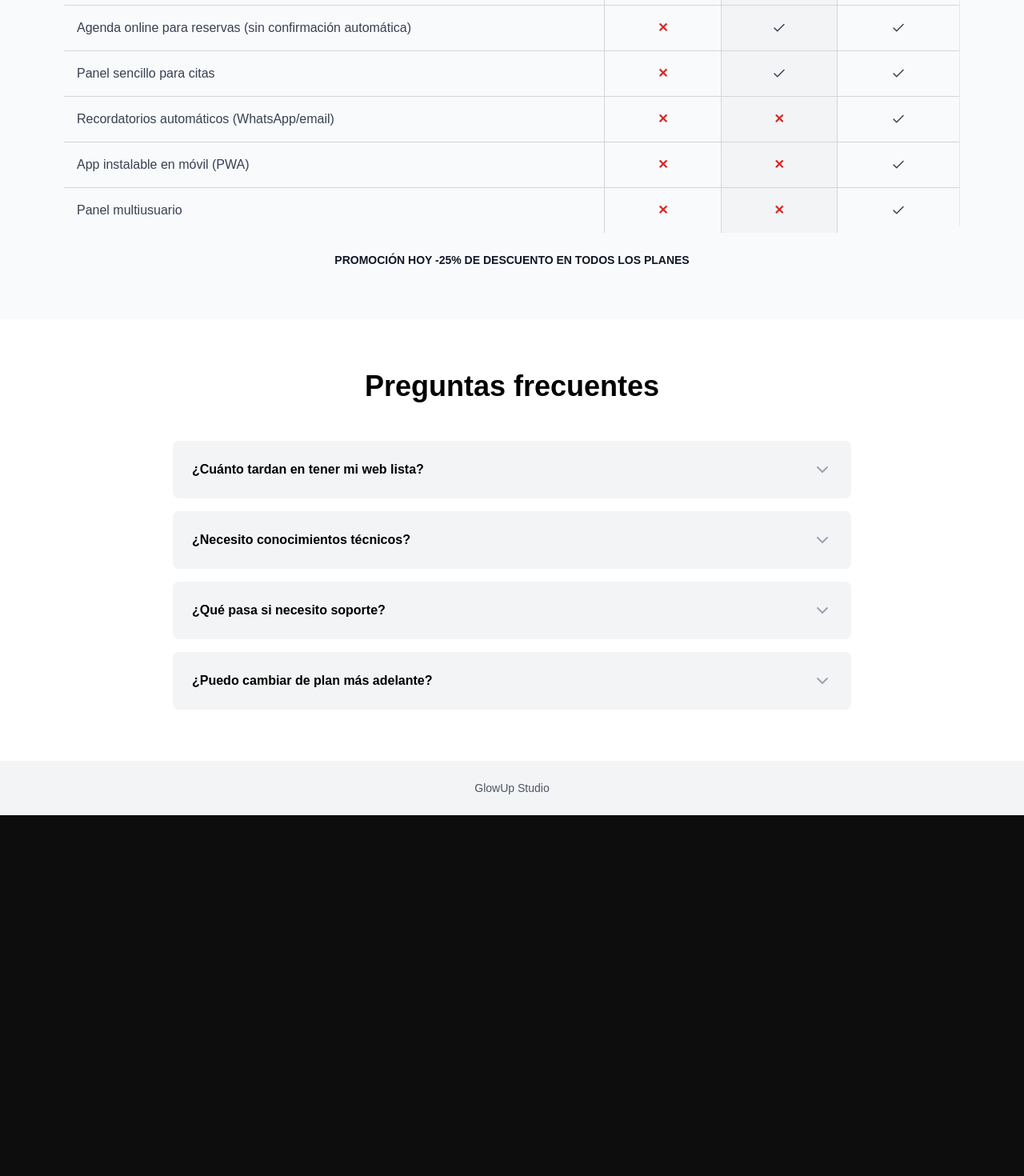
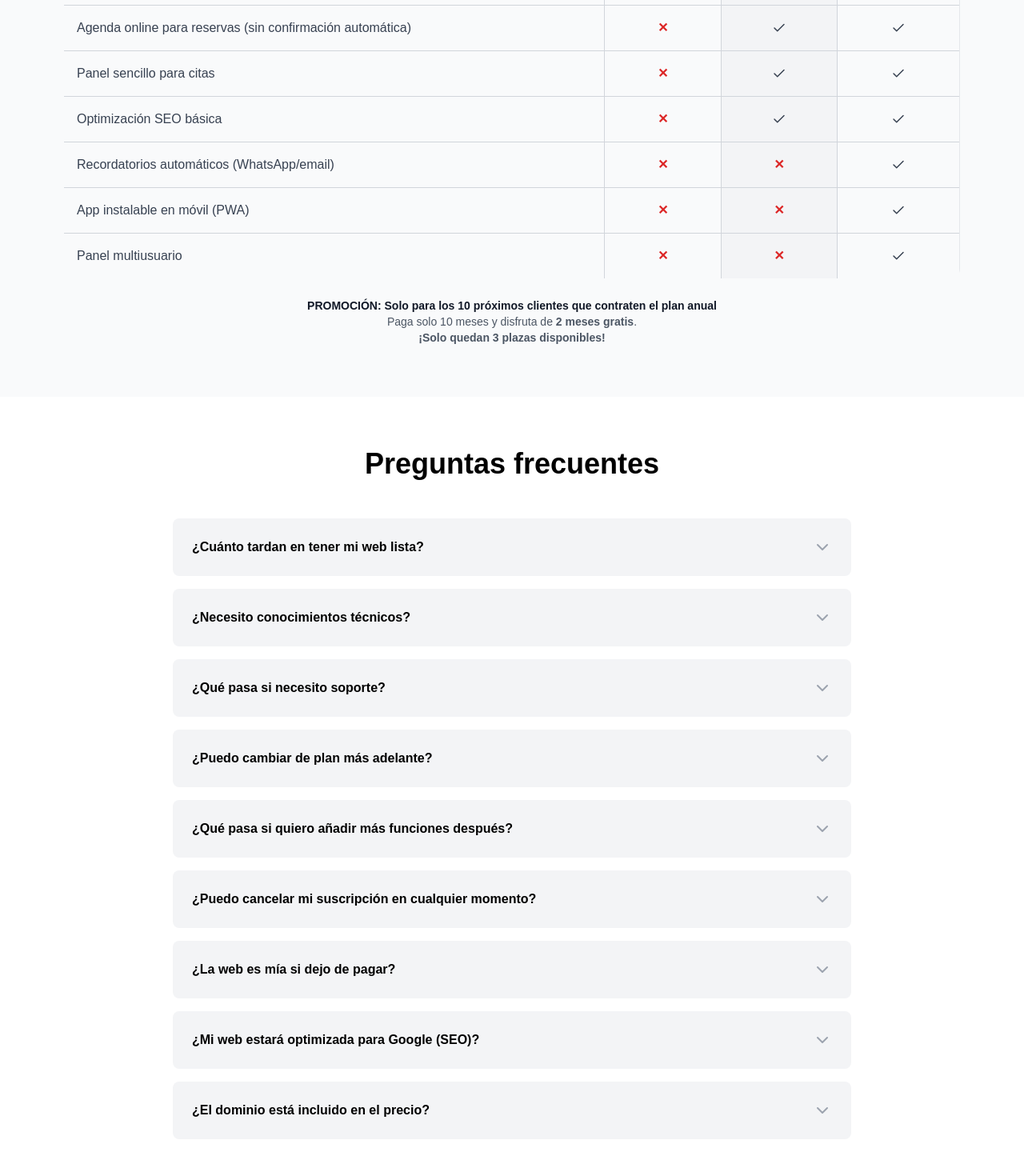
Before and after one commit to GlowUpStudio/glowupstudio-landing, a React (Vite) app: page / in a window 1280 px wide. Shown: the part 3540-5010 px from the top of the page at 80% size. Before the commit the page ends 4559 px from the top, so only its background shows below. Built offline with nearby package versions, Linux system fonts and the light colour scheme.

Commit message:
añadido varias cosas y faqs

```diff
--- a/src/components/PricingTable.tsx
+++ b/src/components/PricingTable.tsx
@@ -7,17 +7,17 @@ interface PricingTableProps {
 }
 
 const precios = {
-  mensual: { basico: "20€", pro: "40€", premium: "80€" },
+  mensual: { basico: "24,99€", pro: "49,99€", premium: "89,99€" },
   anual: {
-    basico: "200€ (16€/mes)",
-    pro: "400€ (33€/mes)",
-    premium: "850€ (71€/mes)",
+    basico: "249€ (20,75€/mes)",
+    pro: "499€ (41,58€/mes)",
+    premium: "949€ (79,08€/mes)",
   },
 };
 
 const setup = {
-  basico: "399€",
-  pro: "549€",
+  basico: "199€",
+  pro: "399€",
   premium: "1190€",
 };
 
@@ -82,6 +82,7 @@ export default function PricingTable({ billingCycle }: PricingTableProps) {
             "Formulario de contacto o WhatsApp",
             "Agenda online para reservas (sin confirmación automática)",
             "Panel sencillo para citas",
+            "Optimización SEO básica",
             "Recordatorios automáticos (WhatsApp/email)",
             "App instalable en móvil (PWA)",
             "Panel multiusuario",
@@ -91,9 +92,9 @@ export default function PricingTable({ billingCycle }: PricingTableProps) {
                 {feature}
               </td>
               {[
-                i < 3,          // Básico: first 3 true, rest false
-                i < 5,          // Pro: first 5 true, rest false
-                true,           // Premium: all true
+                i === 5 ? false : i < 3,          // Básico: first 3 true except SEO (index 5) false
+                i === 5 ? true : i < 5,           // Pro: first 5 true plus SEO (index 5) true
+                true,                            // Premium: all true
               ].map((included, j) => (
                 <td
                   key={j}
@@ -113,11 +114,19 @@ export default function PricingTable({ billingCycle }: PricingTableProps) {
         </tbody>
       </table>
 
-      <p className="text-center text-sm mt-4 sm:mt-6 text-gray-600 dark:text-gray-400">
-        <span className="font-semibold text-gray-900 dark:text-gray-200">
-         PROMOCIÓN HOY -25% DE DESCUENTO EN TODOS LOS PLANES
+      <div className="flex flex-col items-center justify-center mt-4 sm:mt-6">
+        <span className="text-sm text-gray-600 dark:text-gray-400 text-center">
+          <span className="font-bold text-gray-900 dark:text-gray-200">
+            PROMOCIÓN: Solo para los 10 próximos clientes que contraten el plan anual
+          </span>
+          <br />
+          Paga solo 10 meses y disfruta de <span className="font-bold">2 meses gratis</span>.
+          <br />
+          <span className="text-gray-600 dark:text-gray-400 font-semibold">
+            ¡Solo quedan 3 plazas disponibles!
+          </span>
         </span>
-      </p>
+      </div>
     </div>
   );
 }
--- a/src/pages/Home.tsx
+++ b/src/pages/Home.tsx
@@ -39,6 +39,30 @@ export default function PeluqueriaLanding() {
       question: "¿Puedo cambiar de plan más adelante?",
       answer:
         "Sí, puedes empezar con el plan Básico y subir a Pro o Premium cuando quieras, sin complicaciones.",
+    },
+    {
+      question: "¿Qué pasa si quiero añadir más funciones después?",
+      answer: "Puedes solicitar mejoras o nuevas funciones en cualquier momento. Te ofrecemos opciones de ampliación según tus necesidades.",
+    },
+    {
+      question: "¿Puedo cancelar mi suscripción en cualquier momento?",
+      answer:
+        "Sí, puedes cancelar cuando quieras y sin costes adicionales. Solo tienes que avisarnos y la anulación se realiza el mismo día, sin necesidad de antelación. Ten en cuenta que no se realizan devoluciones de pagos ya efectuados.",
+    },
+    {
+      question: "¿La web es mía si dejo de pagar?",
+      answer:
+        "El servicio funciona bajo un modelo de suscripción. Mientras esté activo, tendrás acceso completo a tu web y app. Si cancelas la suscripción, se pierde el acceso.",
+    },
+    {
+      question: "¿Mi web estará optimizada para Google (SEO)?",
+      answer:
+        "La optimización para Google (SEO) está incluida en los planes Pro y Premium. El plan Básico no incluye optimización SEO.",
+    },
+    {
+      question: "¿El dominio está incluido en el precio?",
+      answer:
+        "El dominio (ejemplo: www.tunegocio.com) no está incluido en los planes porque su precio depende del nombre que quieras (suelen costar entre 10 € y 20 € al año). Si ya tienes dominio, lo conectamos sin problema. Si no, te ayudamos a comprarlo a tu nombre para que siempre sea tuyo.",
     },
   ];
 
```
